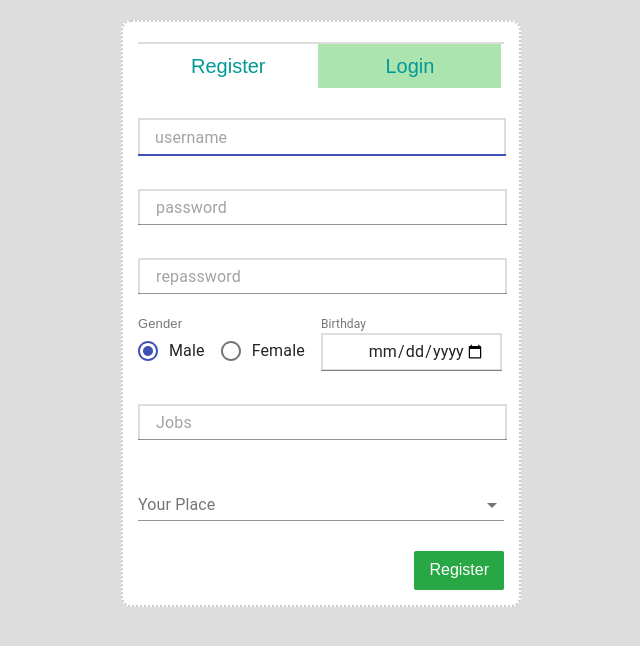
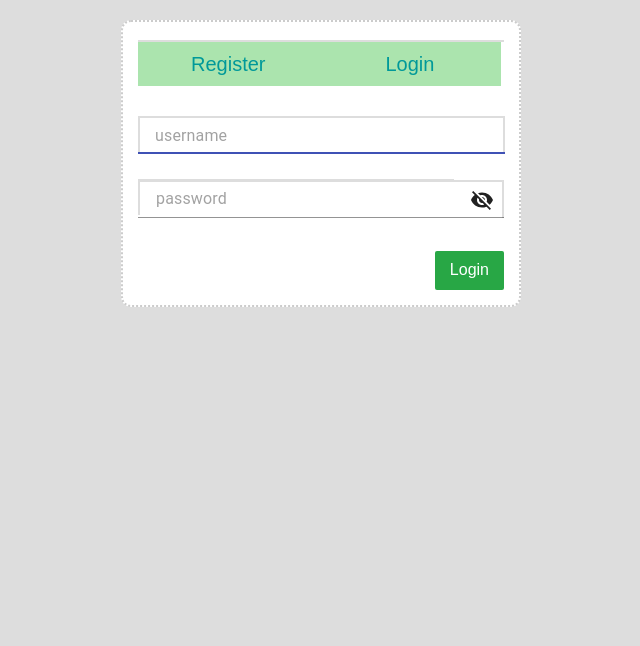
Before and after one commit to phz2712/24hnews.github.io, a React (Create React App) app: page / in a window 1280 px wide. Shown: the top 646 px of the page, without its empty margins (319-959 px from the left). Built offline with nearby package versions, Linux system fonts and the light colour scheme.

Commit message:
finish combine

```diff
--- a/src/App.js
+++ b/src/App.js
@@ -1,10 +1,10 @@
 import React from 'react';
-import Register from './components/register';
+import Login_register from './components/login&register';
 
 class App extends React.Component{
   render(){
   return (
-    <Register/>
+    <Login_register/>
   );
 }
 }
--- a/src/components/Login.css
+++ b/src/components/Login.css
@@ -4,7 +4,6 @@
   font-family: sans-serif;
   box-sizing: border-box;
 }
-
 .bg-contain{
   width: 100%;
   height: 100%;
@@ -12,20 +11,10 @@
   top: 0; left: 0; right: 0; bottom: 0;
   background-color: #dddddd;
 }
-
-main{
-  background-color: #dddddd;
-  height: 100%;
-
-}
-
 .container{
-  width: 100%;
-  max-width: 1200px;
+  background: cover;
   margin-left: auto;
   margin-right: auto;
-  height: 100%;
-  max-height: 1500px;
 }
 .login{
   text-align: right;
@@ -51,7 +40,7 @@ main{
   padding: 15px;
   border: 2px dotted #cccccc;
   border-radius: 10px;
-  height: 280px;
+  height: auto;
 }
 
 
@@ -74,13 +63,13 @@ h1{
   width: 333px;
   border: 1px solid #cccccc;
   outline: none;
-  margin-top: -3px;
+  margin-top: -5px;
   border: 2px solid #dddddd;
   border-right: none;
   border-bottom: none;
 }
 .row{
-  margin-top: 5px;
+  margin-top: 3px;
   border: 1px solid #cccccc;
   padding: 0px 0px;
   border: 2px solid #dddddd;
@@ -106,6 +95,7 @@ h1{
   margin-top: 10px;
 }
 .btn-box button{
+  margin-top: 0px;
   padding: 7.5px 15px;
   border-radius: 2px;
   background-color: #009999;
--- a/src/components/Register.css
+++ b/src/components/Register.css
@@ -3,9 +3,7 @@
   margin: 0px;
   font-family: sans-serif;
   box-sizing: border-box;
-
 }
-
 .bg-contain{
   width: 100%;
   height: 100%;
--- /dev/null
+++ b/src/components/combine.css
@@ -0,0 +1,133 @@
+*{
+    padding: 0px;
+    margin: 0px;
+    font-family: sans-serif;
+    box-sizing: border-box;
+
+  }
+
+  .bg-contain{
+    width: 100%;
+    height: 100%;
+    position: absolute;
+    top: 0; left: 0; right: 0; bottom: 0;
+    background-color: #dddddd;
+  }
+  .info{
+    width: 100%;
+  }
+  .container{
+    background: cover;
+    margin-left: auto;
+    margin-right: auto;
+  }
+  .login{
+    text-align: right;
+    padding-right: 67px;
+    padding-left: 67px;
+    padding-top: 10px;
+    padding-bottom: 10px;
+    background-color: #abe4ae;
+  }
+  .register{
+    text-align: left;
+    padding-left: 53px;
+    padding-right: 53px;
+    padding-bottom: 10px;
+    padding-top: 10px;
+    margin-left: 0px;
+  }
+  .login-form{
+    width: 100%;
+    max-width: 400px;
+    margin: 20px auto;
+    background-color: #ffffff;
+    padding: 15px;
+    border: 2px dotted #cccccc;
+    border-radius: 10px;
+    height: auto;
+  }
+  .row{
+    margin-top: 5px;
+    border: 1px solid #cccccc;
+    padding: 0px 0px;
+    border: 2px solid #dddddd;
+    margin-left: 0px;
+    margin-right: 0px;
+    border-bottom: none;
+    border-left: none;
+    border-right: none;
+    margin-bottom: 0px;
+  }
+
+  h1{
+    color: #009999;
+    font-size: 20px;
+    margin-bottom: 30px;
+  }
+
+  .user-box input{
+    padding: 7.5px 15px;
+    width: 334px;
+    border: 1px solid #cccccc;
+    outline: none;
+    margin-top: 0px;
+    border: 2px solid #dddddd;
+  }
+  .password-box input{
+    padding: 7.5px 16px;
+    width: 333px;
+    border: 1px solid #cccccc;
+    outline: none;
+    margin-top: 10px;
+    border: 2px solid #dddddd;
+    border-bottom: none;
+  }
+  .job-box input{
+    padding: 7.5px 16px;
+    width: 333px;
+    border: 1px solid #cccccc;
+    outline: none;
+    margin-top: 10px;
+    border: 2px solid #dddddd;
+    border-bottom: none;
+  }
+  .birth-box input{
+    padding: 7.5px 15px;
+    width: 147px;
+    border: 1px solid #cccccc;
+    outline: none;
+    margin-top: 0px;
+    border: 2px solid #dddddd;
+    text-align: right;
+  }
+  .gender{
+    border: 1px dotted #24977a;
+    border-radius: 5px;
+    width: auto;
+    margin-left: 15px;
+    padding: 8px 0px;
+  }
+
+  .icon{
+    padding: 18px 8px;
+    margin-top: -2px;
+    border: 1px solid #cccccc;
+    border: 2px solid #dddddd;
+    border-left: none;
+    border-bottom: none;
+    outline: none;
+  }
+  .btn-box{
+    text-align: right;
+    margin-top: 10px;
+  }
+  .btn-box button{
+    margin-top: 20px;
+    padding: 7.5px 15px;
+    border-radius: 2px;
+    background-color: #009999;
+    color: #ffffff;
+    border: none;
+    outline: none;
+  }
--- /dev/null
+++ b/src/components/login&register.js
@@ -0,0 +1,34 @@
+import React, {useState, useReducer,} from "react";
+import './Register.css';
+import Register from './register';
+import Login from './login';
+
+export default function Login_register(props) {
+   const [islogin, setislogin] = useState(true);
+
+  const Handleislogin=()=>{
+    setislogin(false)
+  }
+
+  const handleisregister=()=>{
+       setislogin(true)
+  }
+
+   let form
+   if(!islogin){
+     form= <Register isregister={handleisregister} />
+   }
+  else if(islogin){
+    form = <Login islogin={Handleislogin} />
+  }
+
+  return (
+      <div className="bg-contain">
+            <div className="login-form">
+              <form action='true' method="post">
+              {form}
+              </form>
+            </div>
+          </div>
+  );
+}
--- a/src/components/login.js
+++ b/src/components/login.js
@@ -20,7 +20,11 @@ class Login extends React.Component{
     this.handleChange       = this.handleChange.bind(this);
     this.Showpass           = this.Showpass.bind(this);
     this.componentWillMount = this.componentWillMount.bind(this);
+    this.Register           = this.Register.bind(this);
   }
+
+
+
   Showpass(){
     this.setState({showpassword: !this.state.showpassword})
   }
@@ -113,6 +117,9 @@ class Login extends React.Component{
      event.preventDefault();
    }
 
+   Register(){
+    this.props.islogin();
+  }
   render(){
     let icon=<VisibilityOff onClick={this.Showpass}/>
       if (!this.state.showpassword){
@@ -124,7 +131,7 @@ class Login extends React.Component{
             <div onSubmit={this.handleSubmit} className="login-form">
               <form action method="post">
                 <div className="row">
-                <h1 type="button" className="register">Register</h1>
+                <h1 type="button" onClick={this.Register} className="register">Register</h1>
                 <h1 type="button" className="login">Login</h1>
                 </div>
                 <div>
--- a/src/components/register.js
+++ b/src/components/register.js
@@ -27,7 +27,7 @@ const useStyles = makeStyles(theme => ({
     marginRight:"0px",
   },
   formControl: {
-    marginTop: "10px",
+    marginTop: "0px",
     width: '100%'
   }
 }));
@@ -42,7 +42,7 @@ const citis = [
   ,"Sóc Trăng","Tiền Giang","Trà Vinh","Vĩnh Long"
 ];
 
-export default function BasicTextFields(props) {
+export default function Register(props) {
 
   const [user, setuser] = useReducer(
     (state, newState) => ({...state, ...newState}),
@@ -165,7 +165,11 @@ export default function BasicTextFields(props) {
         }
      }
         /* dk repassword */
-     if (user.repassword===user.password||user.repassword==='')
+      if(user.repassword===""&& user.birth!==""){
+        setuser({warning3: "repassword is false"});
+       setuser({err3: true});
+      }
+     else if (user.repassword===user.password||user.repassword==='')
      {
        setuser({warning3: " "});
        setuser({err3: false});
@@ -204,7 +208,9 @@ export default function BasicTextFields(props) {
   function handleSubmit(event) {
     event.preventDefault();
   }
-
+  function onlogin() {
+    props.isregister();
+  }
 
   return (
       <div className="bg-contain">
@@ -212,7 +218,7 @@ export default function BasicTextFields(props) {
               <form action='true' method="post">
               <div className="row">
                 <h1 type="button" className="register">Register</h1>
-                <h1 type="button" className="login">Login</h1>
+                <h1 type="button" onClick={onlogin} className="login">Login</h1>
               </div>
                 <div>
                   <i/>
```
